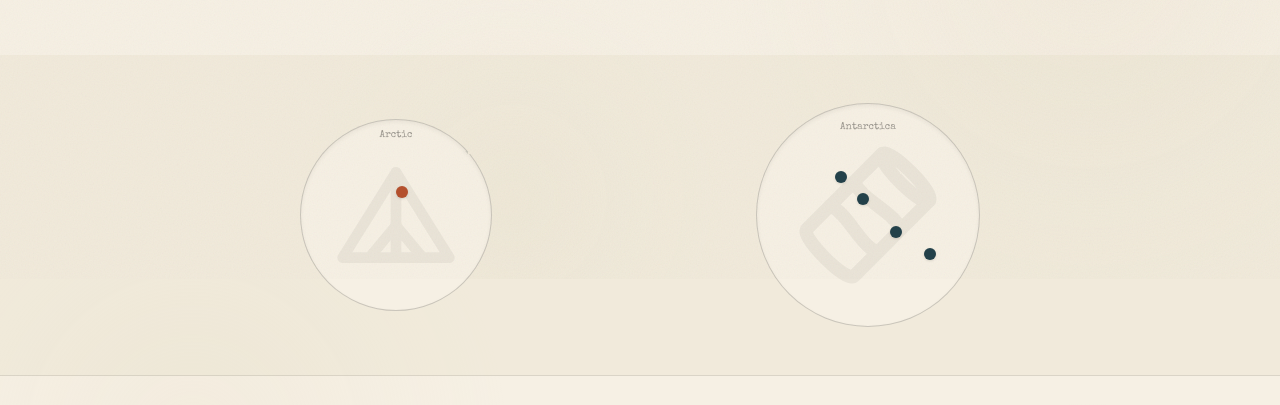
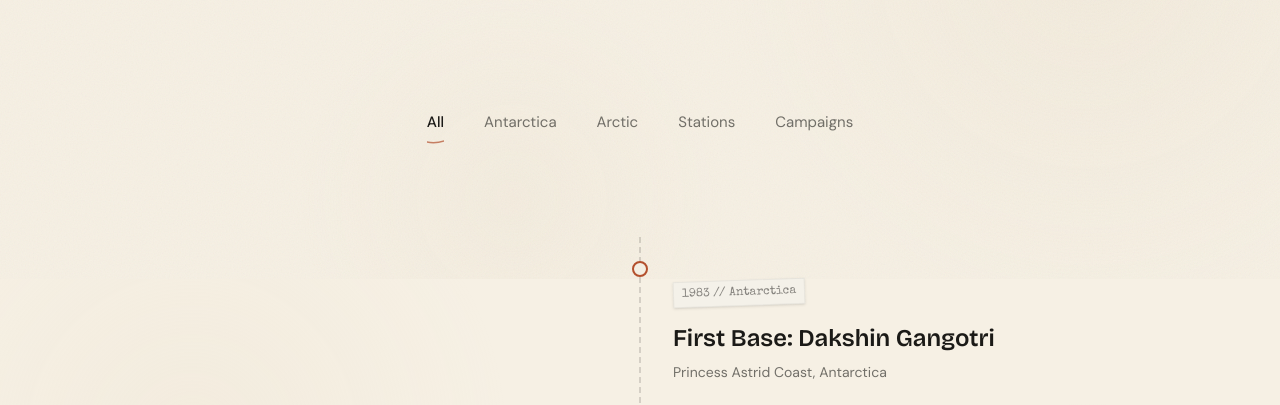
Before and after one commit to BhadriPrabhu/sih_pulse, a React (Vite) app in the folder pulse_client/: page /expeditions in a window 1280 px wide. Shown: the part 521-926 px from the top of the page. Built offline with nearby package versions, Linux system fonts and the light colour scheme.

Commit message:
ui: remove expedition map strip

```diff
--- a/pulse_client/src/features/expeditions/ExpeditionsPage.jsx
+++ b/pulse_client/src/features/expeditions/ExpeditionsPage.jsx
@@ -98,58 +98,6 @@ export default function ExpeditionsPage() {
   return (
     <PageShell title="Expedition logs" terracottaWord="logs" subtitle="Tracing decades of polar exploration through the official field notebooks." heroCrop="left 70%">
 
-      {/* Map Strip */}
-      <div className="w-full bg-[#E5DCC5]/30 border-b border-ink/10 py-12 px-6 overflow-hidden relative">
-        <div className="max-w-4xl mx-auto flex flex-col md:flex-row items-center justify-around gap-12 relative z-10">
-          {/* North Pole Map */}
-          <div className="relative w-48 h-48 rounded-full border border-ink/20 bg-paper shadow-inner flex items-center justify-center wobble-edge">
-             <span className="absolute top-2 font-typewriter text-[10px] text-ink/40">Arctic</span>
-             <Doodle type="tent" className="absolute opacity-5 text-ink w-32 h-32" />
-             {expeditionsData.filter(e => e.map === 'north' || e.region === 'Arctic').map(station => (
-               <div
-                 key={station.id}
-                 onClick={() => openSheet(station.id)}
-                 onMouseEnter={() => setHoveredPin(station.id)}
-                 onMouseLeave={() => setHoveredPin(null)}
-                 className="absolute w-3 h-3 bg-terracotta rounded-full shadow-sm cursor-pointer hover:scale-150 transition-transform z-20"
-                 style={{ left: `${station.coords.x}%`, top: `${station.coords.y}%` }}
-               >
-                 <AnimatePresence>
-                   {hoveredPin === station.id && (
-                     <motion.div initial={{ opacity: 0, y: 5 }} animate={{ opacity: 1, y: 0 }} exit={{ opacity: 0, y: 5 }} className="absolute -top-8 left-1/2 -translate-x-1/2 bg-paper-lighter px-2 py-1 text-[10px] font-typewriter whitespace-nowrap shadow-sm border border-ink/10 pointer-events-none">
-                       {station.title.split(':')[1] || station.title}
-                     </motion.div>
-                   )}
-                 </AnimatePresence>
-               </div>
-             ))}
-          </div>
-
-          {/* South Pole Map */}
-          <div className="relative w-56 h-56 rounded-full border border-ink/20 bg-paper shadow-inner flex items-center justify-center wobble-edge">
-             <span className="absolute top-4 font-typewriter text-[10px] text-ink/40">Antarctica</span>
-             <Doodle type="iceCore" className="absolute opacity-5 text-ink w-40 h-40 transform rotate-45" />
-             {expeditionsData.filter(e => e.map === 'south' || e.region === 'Antarctica').map(station => (
-               <div
-                 key={station.id}
-                 onClick={() => openSheet(station.id)}
-                 onMouseEnter={() => setHoveredPin(station.id)}
-                 onMouseLeave={() => setHoveredPin(null)}
-                 className="absolute w-3 h-3 bg-teal-ink rounded-full shadow-sm cursor-pointer hover:scale-150 transition-transform z-20"
-                 style={{ left: `${station.coords.x}%`, top: `${station.coords.y}%` }}
-               >
-                 <AnimatePresence>
-                   {hoveredPin === station.id && (
-                     <motion.div initial={{ opacity: 0, y: 5 }} animate={{ opacity: 1, y: 0 }} exit={{ opacity: 0, y: 5 }} className="absolute -top-8 left-1/2 -translate-x-1/2 bg-paper-lighter px-2 py-1 text-[10px] font-typewriter whitespace-nowrap shadow-sm border border-ink/10 pointer-events-none z-30">
-                       {station.title.split(':')[1] || station.title}
-                     </motion.div>
-                   )}
-                 </AnimatePresence>
-               </div>
-             ))}
-          </div>
-        </div>
-      </div>
 
       <div className="max-w-5xl mx-auto px-6 pb-32 w-full mt-12 relative">
 
```
